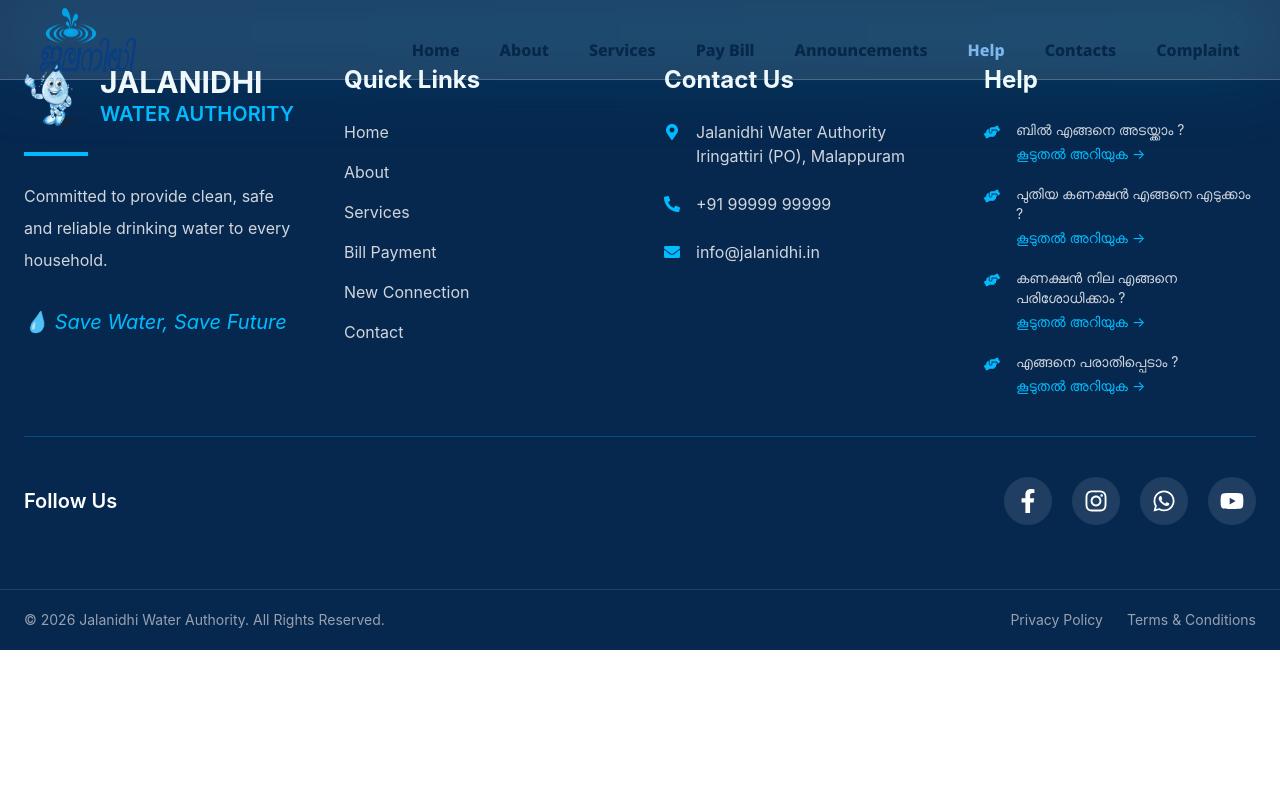
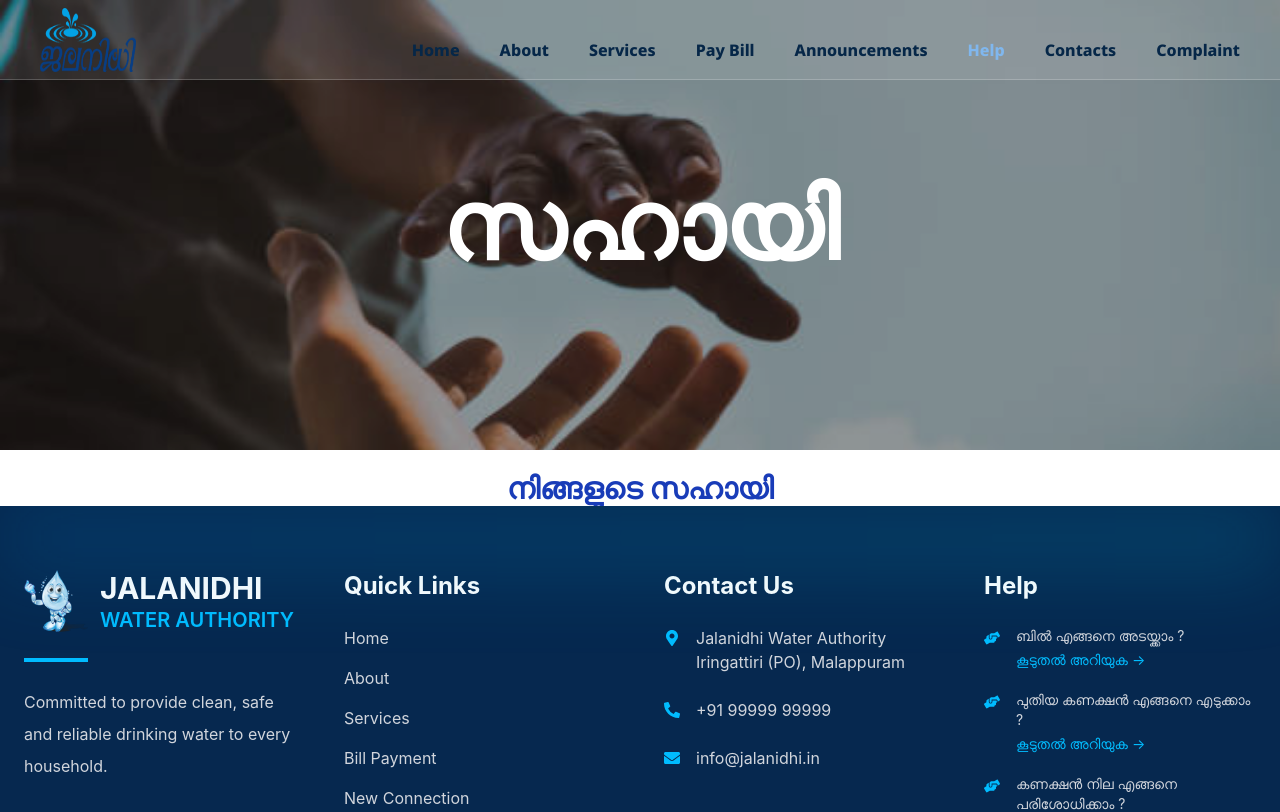
Before and after one commit to amalmkr/Jalanidhi-website, a React (Vite) app: page /help in a window 1280 px wide. Shown: the top 812 px of the page. Built offline with nearby package versions, Linux system fonts and the light colour scheme.

Commit message:
add daily project analysis

```diff
--- a/src/pages/Help.jsx
+++ b/src/pages/Help.jsx
@@ -1,8 +1,19 @@
+import helpHero from '../assets/images/help-hero.jpg'
+
 function Help(){
 
     return(
         <>
-
+        <div className='relative'>
+            <img src={helpHero} className='w-full h-[250px] md:h-[450px] object-cover'/>
+            <div className='bg-black/40 absolute inset-0'></div>
+            <div className='absolute inset-0 flex justify-center items-center'>
+                <h2 className='text-5xl md:text-8xl text-white font-extrabold'>സഹായി </h2>
+            </div>
+        </div>
+        <section>
+            <h2 className='text-3xl text-center text-blue-800 font-bold mt-5'>നിങ്ങളുടെ സഹായി </h2>
+        </section>
         </>
     )
 }
```
